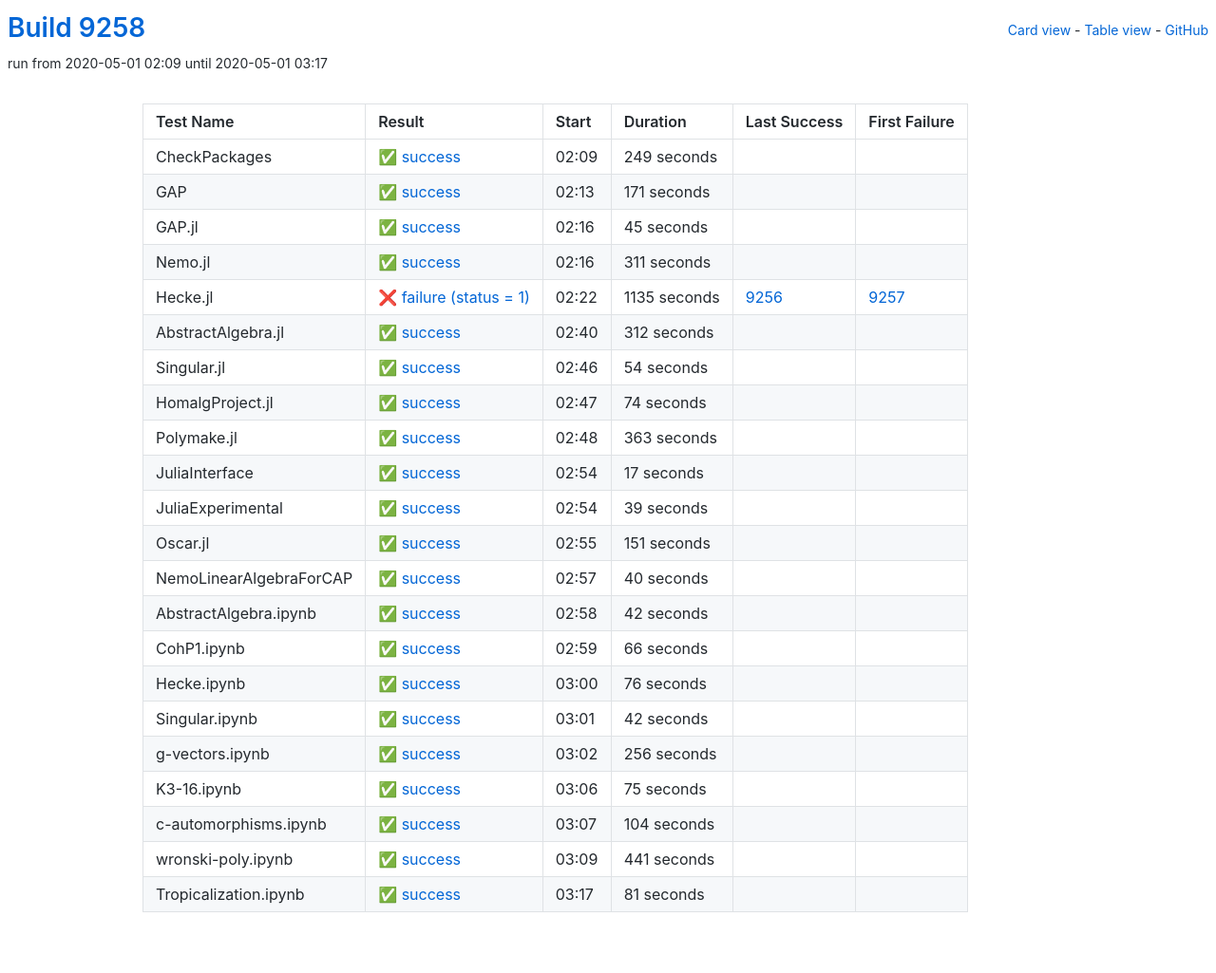
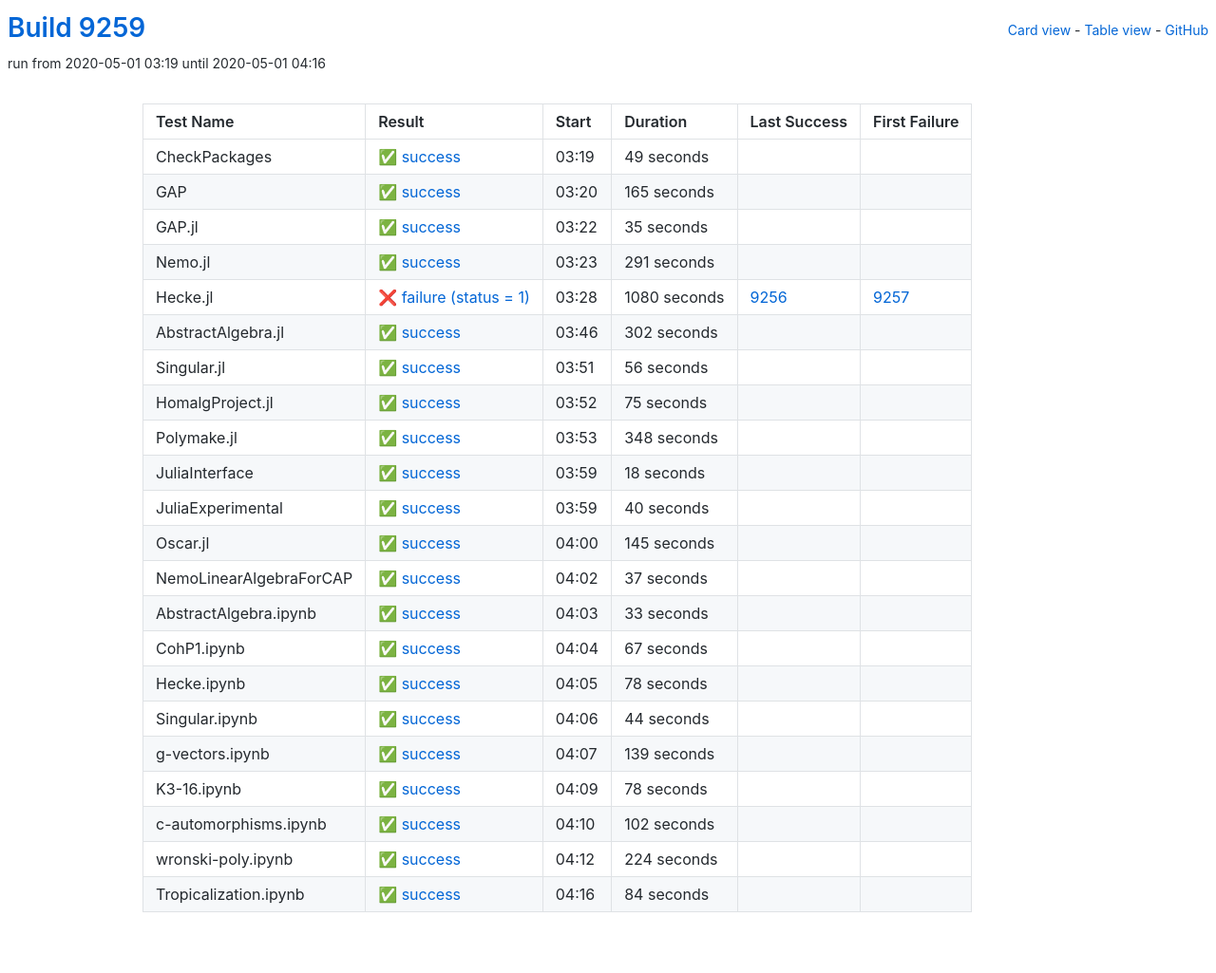
Before and after one commit to oscar-system/oscar-ci-status, a Jekyll site: the page built from table.html, in a window 1280 px wide. Shown: the whole page at 95% size. Built offline with Jekyll 4.4.1, drawn with Linux system fonts in a browser that asks for light colours.

Commit message:
Build 9259

```diff
--- a/_data/ci.yml
+++ b/_data/ci.yml
@@ -1,137 +1,115 @@
-build: 9258
-build_url: https://oscarci.mathematik.uni-kl.de/job/oscar/9258/
+build: 9259
+build_url: https://oscarci.mathematik.uni-kl.de/job/oscar/9259/
 job: oscar
 tests:
-- duration: 249
+- duration: 49
   exitcode: 0
   first_failure: false
   first_failure_url: null
   last_success: false
   last_success_url: null
-  log: https://oscarci.mathematik.uni-kl.de/job/oscar/9258/artifact/logs/build-9258/CheckPackages.log
+  log: https://oscarci.mathematik.uni-kl.de/job/oscar/9259/artifact/logs/build-9259/CheckPackages.log
   name: CheckPackages
-  start: 2020-05-01 02:09
+  start: 2020-05-01 03:19
   status: success
   success: true
-- duration: 171
+- duration: 165
   exitcode: 0
   first_failure: false
   first_failure_url: null
   last_success: false
   last_success_url: null
-  log: https://oscarci.mathematik.uni-kl.de/job/oscar/9258/artifact/logs/build-9258/GAP.log
+  log: https://oscarci.mathematik.uni-kl.de/job/oscar/9259/artifact/logs/build-9259/GAP.log
   name: GAP
-  start: 2020-05-01 02:13
+  start: 2020-05-01 03:20
   status: success
   success: true
-- duration: 45
+- duration: 35
   exitcode: 0
   first_failure: false
   first_failure_url: null
   last_success: false
   last_success_url: null
-  log: https://oscarci.mathematik.uni-kl.de/job/oscar/9258/artifact/logs/build-9258/GAP.jl.log
+  log: https://oscarci.mathematik.uni-kl.de/job/oscar/9259/artifact/logs/build-9259/GAP.jl.log
   name: GAP.jl
-  start: 2020-05-01 02:16
+  start: 2020-05-01 03:22
   status: success
   success: true
-- duration: 311
+- duration: 291
   exitcode: 0
   first_failure: false
   first_failure_url: null
   last_success: false
   last_success_url: null
-  log: https://oscarci.mathematik.uni-kl.de/job/oscar/9258/artifact/logs/build-9258/Nemo.jl.log
+  log: https://oscarci.mathematik.uni-kl.de/job/oscar/9259/artifact/logs/build-9259/Nemo.jl.log
   name: Nemo.jl
-  start: 2020-05-01 02:16
+  start: 2020-05-01 03:23
   status: success
   success: true
-- duration: 1135
+- duration: 1080
   exitcode: 1
   first_failure: 9257
   first_failure_url: https://oscarci.mathematik.uni-kl.de/job/oscar/9257/
   last_success: 9256
   last_success_url: https://oscarci.mathematik.uni-kl.de/job/oscar/9256/
-  log: https://oscarci.mathematik.uni-kl.de/job/oscar/9258/artifact/logs/build-9258/Hecke.jl.log
+  log: https://oscarci.mathematik.uni-kl.de/job/oscar/9259/artifact/logs/build-9259/Hecke.jl.log
   name: Hecke.jl
-  start: 2020-05-01 02:22
+  start: 2020-05-01 03:28
   status: failure
   success: false
-- duration: 312
+- duration: 302
   exitcode: 0
   first_failure: false
   first_failure_url: null
   last_success: false
   last_success_url: null
-  log: https://oscarci.mathematik.uni-kl.de/job/oscar/9258/artifact/logs/build-9258/AbstractAlgebra.jl.log
+  log: https://oscarci.mathematik.uni-kl.de/job/oscar/9259/artifact/logs/build-9259/AbstractAlgebra.jl.log
   name: AbstractAlgebra.jl
-  start: 2020-05-01 02:40
+  start: 2020-05-01 03:46
   status: success
   success: true
-- duration: 54
+- duration: 56
   exitcode: 0
   first_failure: false
   first_failure_url: null
   last_success: false
   last_success_url: null
-  log: https://oscarci.mathematik.uni-kl.de/job/oscar/9258/artifact/logs/build-9258/Singular.jl.log
+  log: https://oscarci.mathematik.uni-kl.de/job/oscar/9259/artifact/logs/build-9259/Singular.jl.log
   name: Singular.jl
-  start: 2020-05-01 02:46
+  start: 2020-05-01 03:51
   status: success
   success: true
-- duration: 74
+- duration: 75
   exitcode: 0
   first_failure: false
   first_failure_url: null
   last_success: false
   last_success_url: null
-  log: https://oscarci.mathematik.uni-kl.de/job/oscar/9258/artifact/logs/build-9258/HomalgProject.jl.log
+  log: https://oscarci.mathematik.uni-kl.de/job/oscar/9259/artifact/logs/build-9259/HomalgProject.jl.log
   name: HomalgProject.jl
-  start: 2020-05-01 02:47
+  start: 2020-05-01 03:52
   status: success
   success: true
-- duration: 363
+- duration: 348
   exitcode: 0
   first_failure: false
   first_failure_url: null
   last_success: false
   last_success_url: null
-  log: https://oscarci.mathematik.uni-kl.de/job/oscar/9258/artifact/logs/build-9258/Polymake.jl.log
+  log: https://oscarci.mathematik.uni-kl.de/job/oscar/9259/artifact/logs/build-9259/Polymake.jl.log
   name: Polymake.jl
-  start: 2020-05-01 02:48
+  start: 2020-05-01 03:53
   status: success
   success: true
-- duration: 17
+- duration: 18
   exitcode: 0
   first_failure: false
   first_failure_url: null
   last_success: false
   last_success_url: null
-  log: https://oscarci.mathematik.uni-kl.de/job/oscar/9258/artifact/logs/build-9258/JuliaInterface.log
+  log: https://oscarci.mathematik.uni-kl.de/job/oscar/9259/artifact/logs/build-9259/JuliaInterface.log
   name: JuliaInterface
-  start: 2020-05-01 02:54
-  status: success
-  success: true
-- duration: 39
-  exitcode: 0
-  first_failure: false
-  first_failure_url: null
-  last_success: false
-  last_success_url: null
-  log: https://oscarci.mathematik.uni-kl.de/job/oscar/9258/artifact/logs/build-9258/JuliaExperimental.log
-  name: JuliaExperimental
-  start: 2020-05-01 02:54
-  status: success
-  success: true
-- duration: 151
-  exitcode: 0
-  first_failure: false
-  first_failure_url: null
-  last_success: false
-  last_success_url: null
-  log: https://oscarci.mathematik.uni-kl.de/job/oscar/9258/artifact/logs/build-9258/Oscar.jl.log
-  name: Oscar.jl
-  start: 2020-05-01 02:55
+  start: 2020-05-01 03:59
   status: success
   success: true
 - duration: 40
@@ -140,107 +118,129 @@
   first_failure_url: null
   last_success: false
   last_success_url: null
-  log: https://oscarci.mathematik.uni-kl.de/job/oscar/9258/artifact/logs/build-9258/NemoLinearAlgebraForCAP.log
-  name: NemoLinearAlgebraForCAP
-  start: 2020-05-01 02:57
+  log: https://oscarci.mathematik.uni-kl.de/job/oscar/9259/artifact/logs/build-9259/JuliaExperimental.log
+  name: JuliaExperimental
+  start: 2020-05-01 03:59
   status: success
   success: true
-- duration: 42
+- duration: 145
   exitcode: 0
   first_failure: false
   first_failure_url: null
   last_success: false
   last_success_url: null
-  log: https://oscarci.mathematik.uni-kl.de/job/oscar/9258/artifact/logs/build-9258/AbstractAlgebra.ipynb.log
-  name: AbstractAlgebra.ipynb
-  start: 2020-05-01 02:58
+  log: https://oscarci.mathematik.uni-kl.de/job/oscar/9259/artifact/logs/build-9259/Oscar.jl.log
+  name: Oscar.jl
+  start: 2020-05-01 04:00
   status: success
   success: true
-- duration: 66
+- duration: 37
   exitcode: 0
   first_failure: false
   first_failure_url: null
   last_success: false
   last_success_url: null
-  log: https://oscarci.mathematik.uni-kl.de/job/oscar/9258/artifact/logs/build-9258/CohP1.ipynb.log
-  name: CohP1.ipynb
-  start: 2020-05-01 02:59
+  log: https://oscarci.mathematik.uni-kl.de/job/oscar/9259/artifact/logs/build-9259/NemoLinearAlgebraForCAP.log
+  name: NemoLinearAlgebraForCAP
+  start: 2020-05-01 04:02
   status: success
   success: true
-- duration: 76
+- duration: 33
   exitcode: 0
   first_failure: false
   first_failure_url: null
   last_success: false
   last_success_url: null
-  log: https://oscarci.mathematik.uni-kl.de/job/oscar/9258/artifact/logs/build-9258/Hecke.ipynb.log
-  name: Hecke.ipynb
-  start: 2020-05-01 03:00
+  log: https://oscarci.mathematik.uni-kl.de/job/oscar/9259/artifact/logs/build-9259/AbstractAlgebra.ipynb.log
+  name: AbstractAlgebra.ipynb
+  start: 2020-05-01 04:03
   status: success
   success: true
-- duration: 42
+- duration: 67
   exitcode: 0
   first_failure: false
   first_failure_url: null
   last_success: false
   last_success_url: null
-  log: https://oscarci.mathematik.uni-kl.de/job/oscar/9258/artifact/logs/build-9258/Singular.ipynb.log
-  name: Singular.ipynb
-  start: 2020-05-01 03:01
+  log: https://oscarci.mathematik.uni-kl.de/job/oscar/9259/artifact/logs/build-9259/CohP1.ipynb.log
+  name: CohP1.ipynb
+  start: 2020-05-01 04:04
   status: success
   success: true
-- duration: 256
+- duration: 78
   exitcode: 0
   first_failure: false
   first_failure_url: null
   last_success: false
   last_success_url: null
-  log: https://oscarci.mathematik.uni-kl.de/job/oscar/9258/artifact/logs/build-9258/g-vectors.ipynb.log
-  name: g-vectors.ipynb
-  start: 2020-05-01 03:02
+  log: https://oscarci.mathematik.uni-kl.de/job/oscar/9259/artifact/logs/build-9259/Hecke.ipynb.log
+  name: Hecke.ipynb
+  start: 2020-05-01 04:05
   status: success
   success: true
-- duration: 75
+- duration: 44
   exitcode: 0
   first_failure: false
   first_failure_url: null
   last_success: false
   last_success_url: null
-  log: https://oscarci.mathematik.uni-kl.de/job/oscar/9258/artifact/logs/build-9258/K3-16.ipynb.log
-  name: K3-16.ipynb
-  start: 2020-05-01 03:06
+  log: https://oscarci.mathematik.uni-kl.de/job/oscar/9259/artifact/logs/build-9259/Singular.ipynb.log
+  name: Singular.ipynb
+  start: 2020-05-01 04:06
   status: success
   success: true
-- duration: 104
+- duration: 139
   exitcode: 0
   first_failure: false
   first_failure_url: null
   last_success: false
   last_success_url: null
-  log: https://oscarci.mathematik.uni-kl.de/job/oscar/9258/artifact/logs/build-9258/c-automorphisms.ipynb.log
-  name: c-automorphisms.ipynb
-  start: 2020-05-01 03:07
+  log: https://oscarci.mathematik.uni-kl.de/job/oscar/9259/artifact/logs/build-9259/g-vectors.ipynb.log
+  name: g-vectors.ipynb
+  start: 2020-05-01 04:07
   status: success
   success: true
-- duration: 441
+- duration: 78
   exitcode: 0
   first_failure: false
   first_failure_url: null
   last_success: false
   last_success_url: null
-  log: https://oscarci.mathematik.uni-kl.de/job/oscar/9258/artifact/logs/build-9258/wronski-poly.ipynb.log
-  name: wronski-poly.ipynb
-  start: 2020-05-01 03:09
+  log: https://oscarci.mathematik.uni-kl.de/job/oscar/9259/artifact/logs/build-9259/K3-16.ipynb.log
+  name: K3-16.ipynb
+  start: 2020-05-01 04:09
   status: success
   success: true
-- duration: 81
+- duration: 102
   exitcode: 0
   first_failure: false
   first_failure_url: null
   last_success: false
   last_success_url: null
-  log: https://oscarci.mathematik.uni-kl.de/job/oscar/9258/artifact/logs/build-9258/Tropicalization.ipynb.log
-  name: Tropicalization.ipynb
-  start: 2020-05-01 03:17
+  log: https://oscarci.mathematik.uni-kl.de/job/oscar/9259/artifact/logs/build-9259/c-automorphisms.ipynb.log
+  name: c-automorphisms.ipynb
+  start: 2020-05-01 04:10
   status: success
   success: true
+- duration: 224
+  exitcode: 0
+  first_failure: false
+  first_failure_url: null
+  last_success: false
+  last_success_url: null
+  log: https://oscarci.mathematik.uni-kl.de/job/oscar/9259/artifact/logs/build-9259/wronski-poly.ipynb.log
+  name: wronski-poly.ipynb
+  start: 2020-05-01 04:12
+  status: success
+  success: true
+- duration: 84
+  exitcode: 0
+  first_failure: false
+  first_failure_url: null
+  last_success: false
+  last_success_url: null
+  log: https://oscarci.mathematik.uni-kl.de/job/oscar/9259/artifact/logs/build-9259/Tropicalization.ipynb.log
+  name: Tropicalization.ipynb
+  start: 2020-05-01 04:16
+  status: success
+  success: true
```
Also changed, not shown: README.md.
